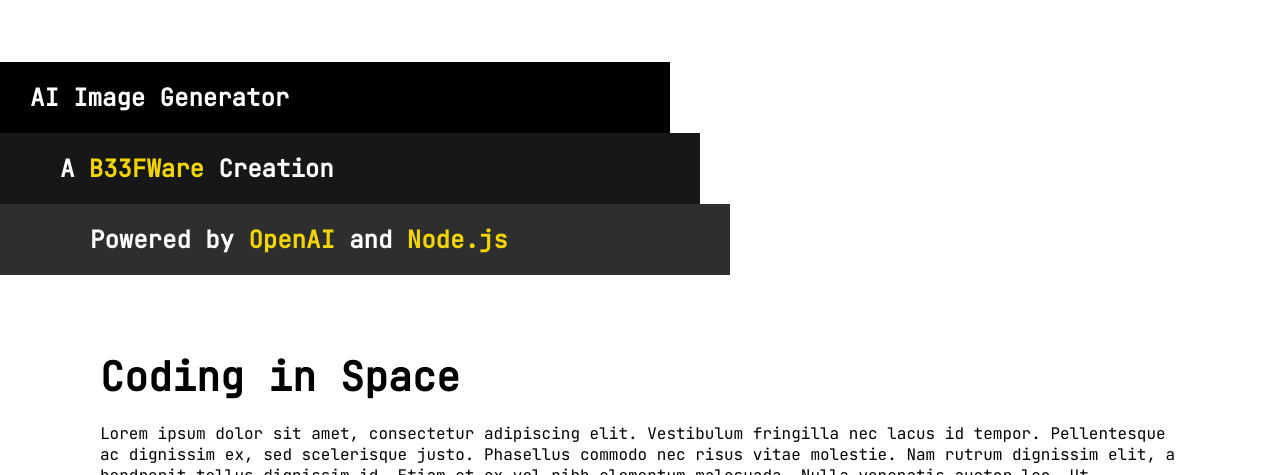
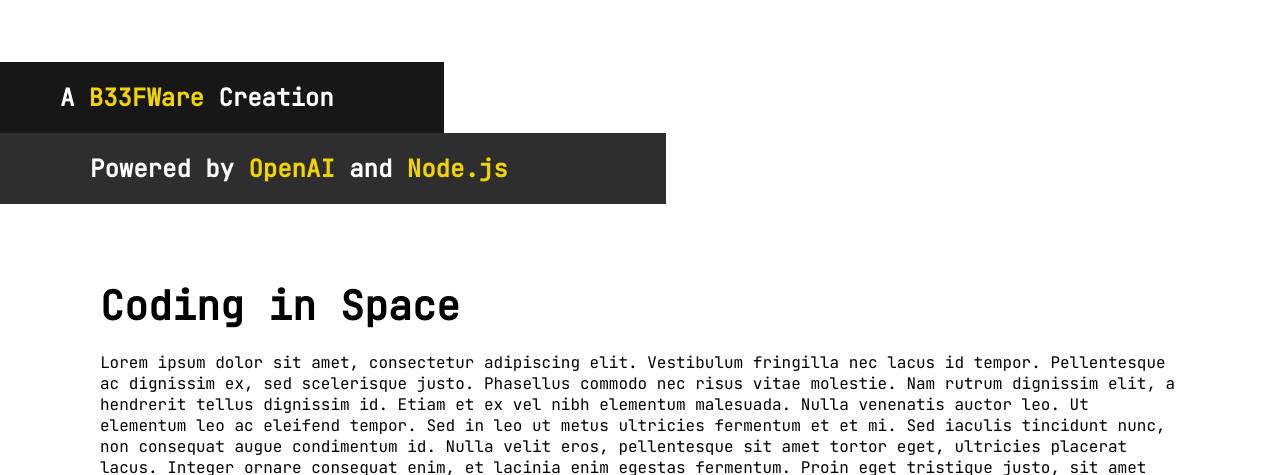
Before and after one commit to s-b-t/ai-image-generator, a website: page public/index.html in a window 1280 px wide. Shown: the part 802-1277 px from the top of the page. Drawn offline with Linux system fonts and the light colour scheme.

Commit message:
modified: index, style

```diff
--- a/public/css/style.css
+++ b/public/css/style.css
@@ -91,11 +91,6 @@
     display: flex;
 }
 
-.navbarcontainer {
-    margin-top: 5vw;
-    width: 100%;
-}
-
 a {
     color: #F1D401;
     text-decoration: none;
@@ -113,44 +108,35 @@ a:hover {
     color: #F1D401;
 }
 
+.navbarcontainer {
+    margin-top: 5vw;
+    width: 100%;
+}
+
 .navbar1 {
-    background-color: black;
-    display: flex;
-    padding-left: 30px;
+    background-color: #171717;
+    padding-left: 60px;
     padding-top: 20px;
     padding-bottom: 20px;
-    width: 50%;
+    width: 30%;
     transition: width .5s;
 }
 
 .navbar1:hover {
-    width: 60%;
+    width: 40%;
 }
 
 .navbar2 {
-    background-color: #171717;
-    padding-left: 60px;
+    background-color: #2E2E2E;
+    padding-left: 90px;
     padding-top: 20px;
     padding-bottom: 20px;
-    width: 50%;
+    width: 45%;
     transition: width .5s;
 }
 
 .navbar2:hover {
-    width: 60%;
-}
-
-.navbar3 {
-    background-color: #2E2E2E;
-    padding-left: 90px;
-    padding-top: 20px;
-    padding-bottom: 20px;
     width: 50%;
-    transition: width .5s;
-}
-
-.navbar3:hover {
-    width: 60%;
 }
 
 #navbartransition {transition-timing-function: ease-out;}
--- a/public/index.html
+++ b/public/index.html
@@ -35,12 +35,9 @@
     </div>
     <div class="navbarcontainer">
         <div id="navbartransition" class="navbar1">
-            <h2 class="white">AI Image Generator</h2>
+            <h2 class="white">A <a href="https://github.com/s-b-t" target="_blank">B33FWare</a> Creation</h2>
         </div>
         <div id="navbartransition" class="navbar2">
-            <h2 class="white">A <a href="https://github.com/s-b-t" target="_blank">B33FWare</a> Creation</h2>
-        </div>
-        <div id="navbartransition" class="navbar3">
             <h2 class="white">Powered by <a href="https://openai.com/" target="_blank">OpenAI</a> and <a href="https://nodejs.org/en/" target="_blank">Node.js</a></h2>
         </div>
     </div>
```
